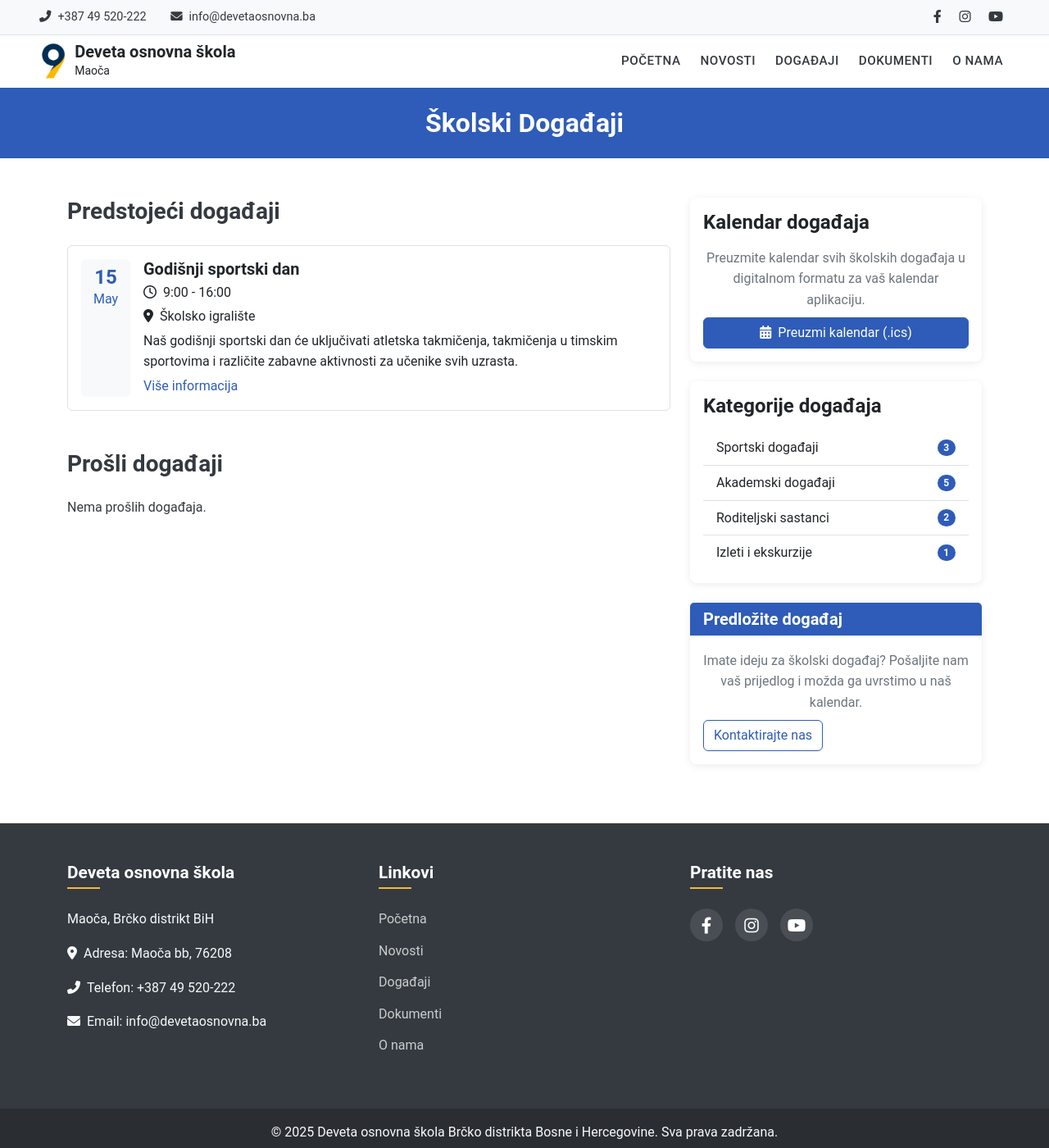
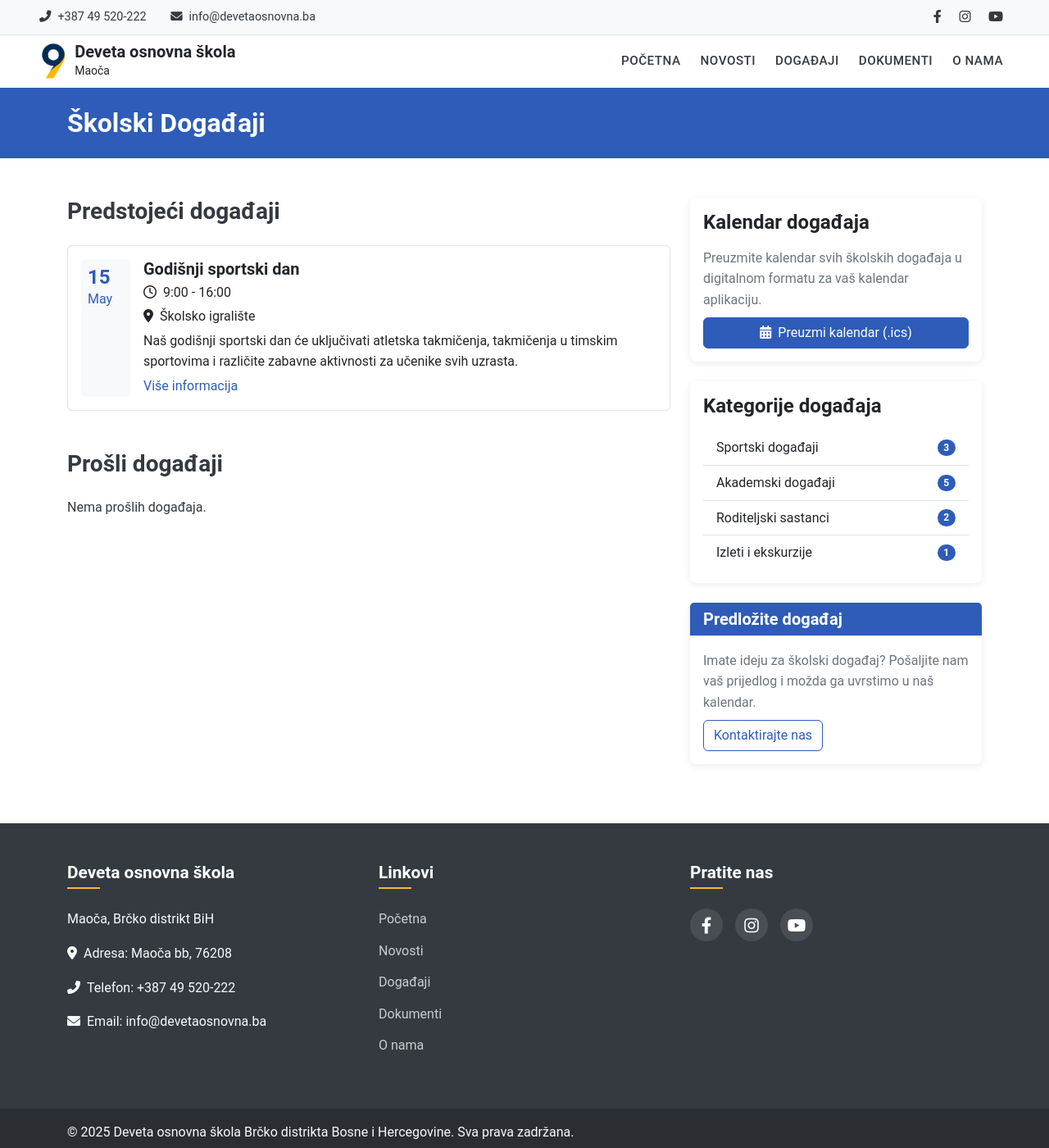
Before and after one commit to ernadosmic/deveta_webpage, a Jekyll site: the page built from _pages/dogadjaji.md, in a window 1280 px wide and 1400 px high. Shown: the whole window at 82% size. Built offline with Jekyll 4.4.1, drawn with Linux system fonts in a browser that asks for light colours; a script that is not in the unit is left out.

Commit message:
fix: align text to the left in card body and add margin-bottom utility class

```diff
--- a/assets/css/style.css
+++ b/assets/css/style.css
@@ -379,7 +379,7 @@
 
 .card-body p {
   color: var(--bs-secondary);
-  text-align: center;
+  text-align: left;
   margin-bottom: 0.5rem;
 }
 
@@ -660,3 +660,7 @@
 .card .social-icons-footer i {
   font-size: 1.5rem;
 }
+
+.mb-0 {
+  text-align: left;
+}
```
